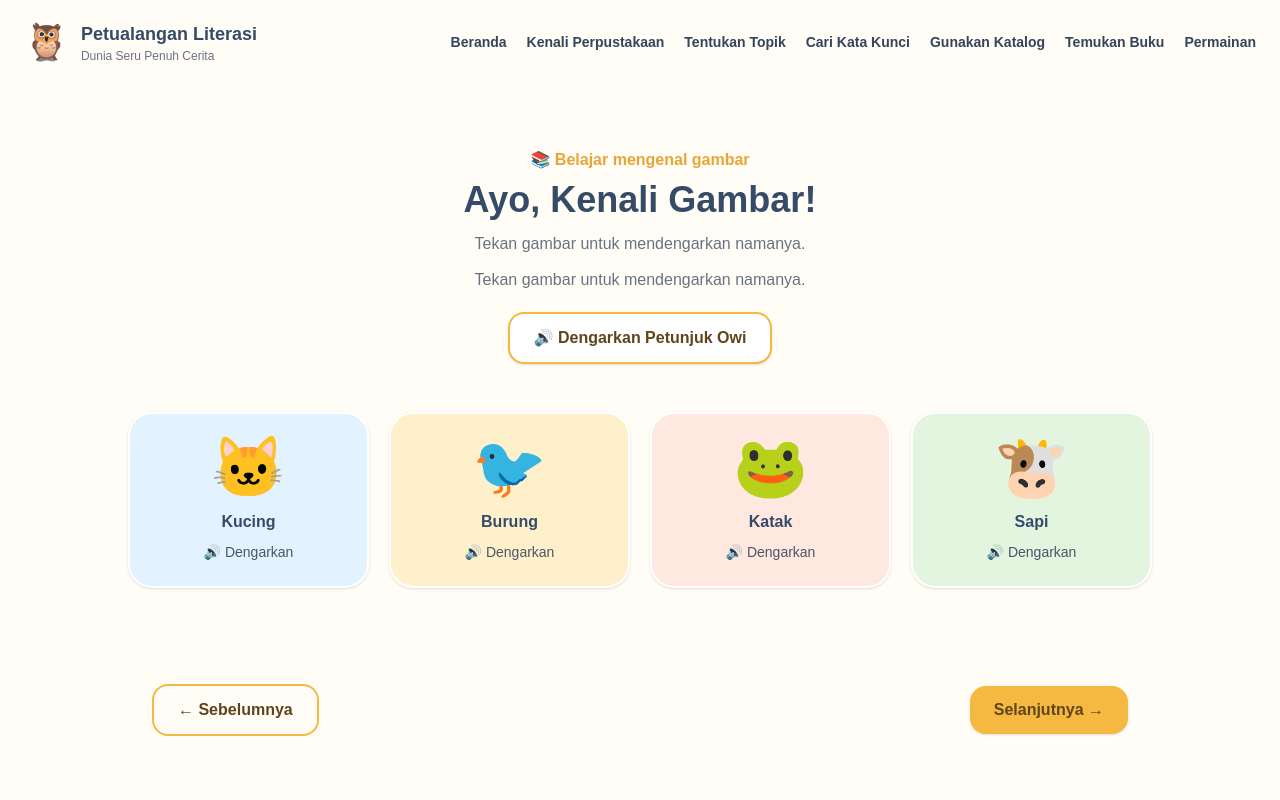
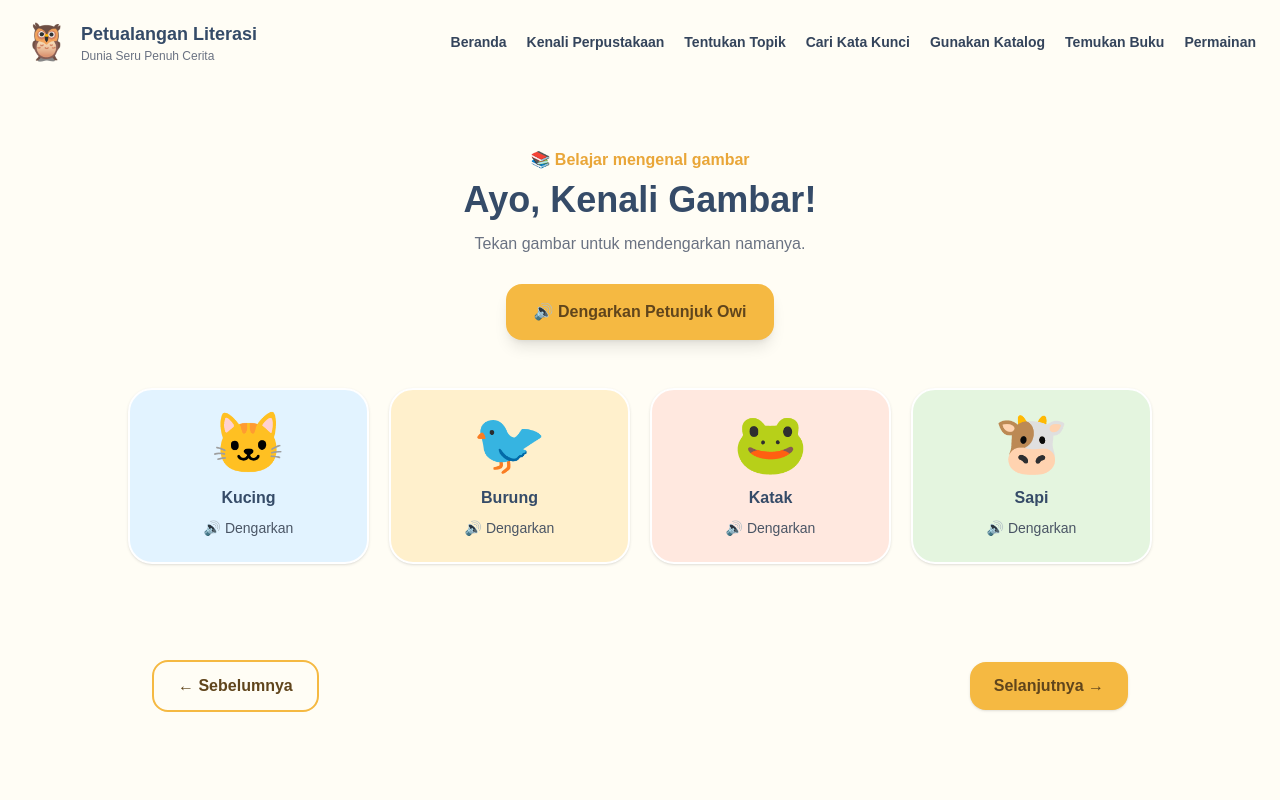
Before and after one commit to gal2121d/petualangan-literasi-anak, a Next.js app: page /dunia-kecil-owi/kenali-buku in a window 1280 px wide. Shown: the top 800 px of the page. Built offline with nearby package versions, Linux system fonts and the light colour scheme.

Commit message:
Update page.tsx

```diff
--- a/app/dunia-kecil-owi/kenali-buku/page.tsx
+++ b/app/dunia-kecil-owi/kenali-buku/page.tsx
@@ -45,19 +45,19 @@ export default function KenaliBuku() {
           </h1>
 
           <p className="mt-3 text-gray-500">
-            Tekan gambar untuk mendengarkan namanya.
-          </p>
-          <p className="mt-3 text-gray-500">
-            Tekan gambar untuk mendengarkan namanya.
-          </p>
+          Tekan gambar untuk mendengarkan namanya.
+        </p>
 
+        {/* TOMBOL AUDIO PETUNJUK OWI */}
+        <div className="mt-7 flex justify-center">
           <button
             type="button"
             onClick={() => playAudio("petunjuk-gambar.wav")}
-            className="mt-5 rounded-2xl border-2 border-[#F5B942] bg-white px-6 py-3 font-extrabold text-[#60451C] shadow-sm transition hover:-translate-y-1"
+            className="rounded-2xl bg-[#F5B942] px-7 py-4 font-extrabold text-[#60451C] shadow-lg transition hover:-translate-y-1 hover:bg-[#F8C95E]"
           >
             🔊 Dengarkan Petunjuk Owi
           </button>
+        </div>
         </div>
 
         {/* Kartu gambar */}
```
